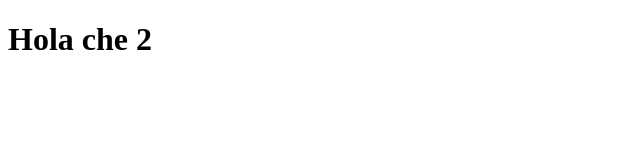
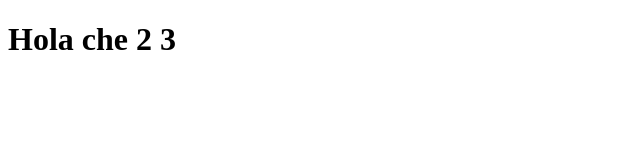
Before and after one commit to jacobsanchezbejarano/sample-project, a plain HTML site: page index.html in a window 1280 px wide. Shown: the full height of the page, 0-640 px from the left. Drawn offline with Linux system fonts and the light colour scheme.

Commit message:
prueba de commit

```diff
--- a/index.html
+++ b/index.html
@@ -7,6 +7,6 @@
     <title>Document</title>
 </head>
 <body>
-    <h1>Hola che 2</h1>
+    <h1>Hola che 2 3</h1>
 </body>
 </html>
```
